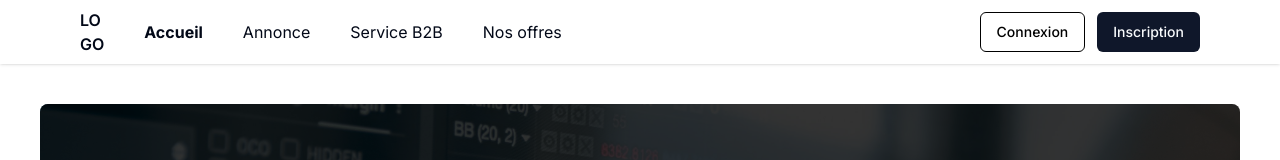
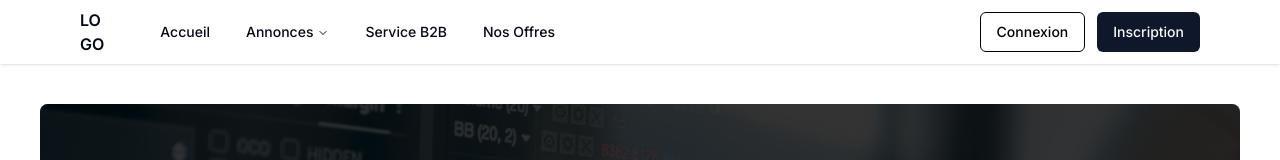
Before and after one commit to ZerguiniAli/Mohamed, a Next.js app: page / in a window 1280 px wide. Shown: the top 160 px of the page. Built offline with nearby package versions, Linux system fonts and the light colour scheme.

Commit message:
new update

```diff
--- a/package.json
+++ b/package.json
@@ -12,6 +12,7 @@
     "@radix-ui/react-dialog": "^1.0.5",
     "@radix-ui/react-icons": "^1.3.0",
     "@radix-ui/react-label": "^2.0.2",
+    "@radix-ui/react-navigation-menu": "^1.1.4",
     "@radix-ui/react-popover": "^1.0.7",
     "@radix-ui/react-select": "^2.0.0",
     "@radix-ui/react-separator": "^1.0.3",
--- a/src/components/AnnonceCard.tsx
+++ b/src/components/AnnonceCard.tsx
@@ -16,7 +16,7 @@
 
 export function AnnonceCard({ id, title, location, date, description, sectors }: AnnonceCardProps) {
   return (
-    <Card className="w-[350px] flex flex-col justify-between">
+    <Card className="w-[350px] flex flex-col justify-between bg-slate-50">
       <CardHeader>
         <CardTitle>{title}</CardTitle>
       </CardHeader>
--- a/src/components/NavBar.tsx
+++ b/src/components/NavBar.tsx
@@ -4,6 +4,7 @@
 import { useRouter } from 'next/navigation'
 import { ConnexionDialog } from './ConnexionDialog'
 import { InscriptionDialog } from './InscriptionDialog'
+import { NavigationMenuDemo } from './NavMenu'
 
 const NavBar = () => {
   const router = useRouter()
@@ -39,30 +40,8 @@
             </div>
             <div className="hidden md:block">
               <div className="ml-10 flex items-baseline space-x-10">
-                <h1
-                  className={getClassNames('/')}
-                  onClick={handleOnclick('/')}
-                >
-                  Accueil
-                </h1>
-                <h1
-                  className={getClassNames('/annonce')}
-                  onClick={handleOnclick('/annonce')}
-                >
-                  Annonce
-                </h1>
-                <h1
-                  className={getClassNames('/b2bservice')}
-                  onClick={handleOnclick('/b2bservice')}
-                >
-                  Service B2B
-                </h1>
-                <h1
-                  className={getClassNames('/offer')}
-                  onClick={handleOnclick('/offer')}
-                >
-                  Nos offres
-                </h1>
+
+                <NavigationMenuDemo/>
               </div>
             </div>
           </div>
--- /dev/null
+++ b/src/components/NavMenu.tsx
@@ -0,0 +1,153 @@
+"use client"
+
+import * as React from "react"
+import Link from "next/link"
+
+import { cn } from "@/lib/utils"
+import {
+  NavigationMenu,
+  NavigationMenuContent,
+  NavigationMenuItem,
+  NavigationMenuLink,
+  NavigationMenuList,
+  NavigationMenuTrigger,
+  navigationMenuTriggerStyle,
+} from "@/components/ui/navigation-menu"
+
+const components: { title: string; href: string }[] = [
+  {
+    title: "Toutes les annonces",
+    href: "/annonce",
+  },
+  {
+    title: "Avis d’appel d’offres",
+    href: "/annonce",
+  },
+  {
+    title: "Avis d'attribution",
+    href: "/annonce",
+  },
+  {
+    title: "Avis d’annulation",
+    href: "/annonce",
+  },
+  {
+    title: "Avis de prorogation de délais",
+    href: "/annonce",
+  },
+  {
+    title: "Mise en demeure et résiliation",
+    href: "/annonce",
+  },
+  {
+    title: "Réponse à une mise en demeure",
+    href: "/annonce",
+  },
+  {
+    title: "Avis d'Infructuosité",
+    href: "/annonce",
+  },
+  {
+    title: "Consultation",
+    href: "/annonce",
+  },
+  {
+    title: "Concours",
+    href: "/annonce",
+  },
+  {
+    title: "Résultat de concours",
+    href: "/annonce",
+  },
+  {
+    title: "Adjudication et avis de vente aux enchères",
+    href: "/annonce",
+  },
+  {
+    title: "Appel à manifestation d'intérêt",
+    href: "/annonce",
+  },
+  {
+    title: "Avis de Préselection",
+    href: "/annonce",
+  },
+  {
+    title: "Correction - Rectification",
+    href: "/annonce",
+  },
+  {
+    title: "Avis de préqualification",
+    href: "/annonce",
+  }
+];
+
+export function NavigationMenuDemo() {
+  return (
+    <NavigationMenu>
+      <NavigationMenuList>
+        <NavigationMenuItem>
+          <Link href="/" legacyBehavior passHref>
+            <NavigationMenuLink className={navigationMenuTriggerStyle()}>
+              Accueil
+            </NavigationMenuLink>
+          </Link>
+        </NavigationMenuItem>
+        <NavigationMenuItem>
+          <NavigationMenuTrigger>Annonces</NavigationMenuTrigger>
+          <NavigationMenuContent>
+            <ul className="grid w-[400px] gap-3 p-4 md:w-[500px] md:grid-cols-2 lg:w-[600px]">
+              {components.map((component) => (
+                <ListItem
+                  key={component.title}
+                  title={component.title}
+                  href={component.href}
+                >
+                </ListItem>
+              ))}
+            </ul>
+          </NavigationMenuContent>
+        </NavigationMenuItem>
+        <NavigationMenuItem>
+          <Link href="/b2bservice" legacyBehavior passHref>
+            <NavigationMenuLink className={navigationMenuTriggerStyle()}>
+              Service B2B
+            </NavigationMenuLink>
+          </Link>
+        </NavigationMenuItem>
+        <NavigationMenuItem>
+          <Link href="/offer" legacyBehavior passHref>
+            <NavigationMenuLink className={navigationMenuTriggerStyle()}>
+              Nos Offres
+            </NavigationMenuLink>
+          </Link>
+        </NavigationMenuItem>
+      </NavigationMenuList>
+    </NavigationMenu>
+  )
+}
+
+const ListItem = React.forwardRef<
+  React.ElementRef<"a">,
+  React.ComponentPropsWithoutRef<"a">
+>(({ className, title, children, ...props }, ref) => {
+  return (
+    <li>
+      <NavigationMenuLink asChild>
+        <a
+          ref={ref}
+          className={cn(
+            "block select-none space-y-1 rounded-md p-3 leading-none no-underline outline-none transition-colors hover:bg-accent hover:text-accent-foreground focus:bg-accent focus:text-accent-foreground",
+            className
+          )}
+          {...props}
+        >
+          <div className="text-sm font-medium leading-none">{title}</div>
+          <p className="line-clamp-2 text-sm leading-snug text-muted-foreground">
+            {children}
+          </p>
+        </a>
+      </NavigationMenuLink>
+    </li>
+  )
+})
+ListItem.displayName = "ListItem"
--- /dev/null
+++ b/src/components/ui/navigation-menu.tsx
@@ -0,0 +1,128 @@
+import * as React from "react"
+import * as NavigationMenuPrimitive from "@radix-ui/react-navigation-menu"
+import { cva } from "class-variance-authority"
+import { ChevronDown } from "lucide-react"
+
+import { cn } from "@/lib/utils"
+
+const NavigationMenu = React.forwardRef<
+  React.ElementRef<typeof NavigationMenuPrimitive.Root>,
+  React.ComponentPropsWithoutRef<typeof NavigationMenuPrimitive.Root>
+>(({ className, children, ...props }, ref) => (
+  <NavigationMenuPrimitive.Root
+    ref={ref}
+    className={cn(
+      "relative z-10 flex max-w-max flex-1 items-center justify-center",
+      className
+    )}
+    {...props}
+  >
+    {children}
+    <NavigationMenuViewport />
+  </NavigationMenuPrimitive.Root>
+))
+NavigationMenu.displayName = NavigationMenuPrimitive.Root.displayName
+
+const NavigationMenuList = React.forwardRef<
+  React.ElementRef<typeof NavigationMenuPrimitive.List>,
+  React.ComponentPropsWithoutRef<typeof NavigationMenuPrimitive.List>
+>(({ className, ...props }, ref) => (
+  <NavigationMenuPrimitive.List
+    ref={ref}
+    className={cn(
+      "group flex flex-1 list-none items-center justify-center space-x-1",
+      className
+    )}
+    {...props}
+  />
+))
+NavigationMenuList.displayName = NavigationMenuPrimitive.List.displayName
+
+const NavigationMenuItem = NavigationMenuPrimitive.Item
+
+const navigationMenuTriggerStyle = cva(
+  "group inline-flex h-10 w-max items-center justify-center rounded-md bg-background px-4 py-2 text-sm font-medium transition-colors hover:bg-accent hover:text-accent-foreground focus:bg-accent focus:text-accent-foreground focus:outline-none disabled:pointer-events-none disabled:opacity-50 data-[active]:bg-accent/50 data-[state=open]:bg-accent/50"
+)
+
+const NavigationMenuTrigger = React.forwardRef<
+  React.ElementRef<typeof NavigationMenuPrimitive.Trigger>,
+  React.ComponentPropsWithoutRef<typeof NavigationMenuPrimitive.Trigger>
+>(({ className, children, ...props }, ref) => (
+  <NavigationMenuPrimitive.Trigger
+    ref={ref}
+    className={cn(navigationMenuTriggerStyle(), "group", className)}
+    {...props}
+  >
+    {children}{" "}
+    <ChevronDown
+      className="relative top-[1px] ml-1 h-3 w-3 transition duration-200 group-data-[state=open]:rotate-180"
+      aria-hidden="true"
+    />
+  </NavigationMenuPrimitive.Trigger>
+))
+NavigationMenuTrigger.displayName = NavigationMenuPrimitive.Trigger.displayName
+
+const NavigationMenuContent = React.forwardRef<
+  React.ElementRef<typeof NavigationMenuPrimitive.Content>,
+  React.ComponentPropsWithoutRef<typeof NavigationMenuPrimitive.Content>
+>(({ className, ...props }, ref) => (
+  <NavigationMenuPrimitive.Content
+    ref={ref}
+    className={cn(
+      "left-0 top-0 w-full data-[motion^=from-]:animate-in data-[motion^=to-]:animate-out data-[motion^=from-]:fade-in data-[motion^=to-]:fade-out data-[motion=from-end]:slide-in-from-right-52 data-[motion=from-start]:slide-in-from-left-52 data-[motion=to-end]:slide-out-to-right-52 data-[motion=to-start]:slide-out-to-left-52 md:absolute md:w-auto ",
+      className
+    )}
+    {...props}
+  />
+))
+NavigationMenuContent.displayName = NavigationMenuPrimitive.Content.displayName
+
+const NavigationMenuLink = NavigationMenuPrimitive.Link
+
+const NavigationMenuViewport = React.forwardRef<
+  React.ElementRef<typeof NavigationMenuPrimitive.Viewport>,
+  React.ComponentPropsWithoutRef<typeof NavigationMenuPrimitive.Viewport>
+>(({ className, ...props }, ref) => (
+  <div className={cn("absolute left-0 top-full flex justify-center")}>
+    <NavigationMenuPrimitive.Viewport
+      className={cn(
+        "origin-top-center relative mt-1.5 h-[var(--radix-navigation-menu-viewport-height)] w-full overflow-hidden rounded-md border bg-popover text-popover-foreground shadow-lg data-[state=open]:animate-in data-[state=closed]:animate-out data-[state=closed]:zoom-out-95 data-[state=open]:zoom-in-90 md:w-[var(--radix-navigation-menu-viewport-width)]",
+        className
+      )}
+      ref={ref}
+      {...props}
+    />
+  </div>
+))
+NavigationMenuViewport.displayName =
+  NavigationMenuPrimitive.Viewport.displayName
+
+const NavigationMenuIndicator = React.forwardRef<
+  React.ElementRef<typeof NavigationMenuPrimitive.Indicator>,
+  React.ComponentPropsWithoutRef<typeof NavigationMenuPrimitive.Indicator>
+>(({ className, ...props }, ref) => (
+  <NavigationMenuPrimitive.Indicator
+    ref={ref}
+    className={cn(
+      "top-full z-[1] flex h-1.5 items-end justify-center overflow-hidden data-[state=visible]:animate-in data-[state=hidden]:animate-out data-[state=hidden]:fade-out data-[state=visible]:fade-in",
+      className
+    )}
+    {...props}
+  >
+    <div className="relative top-[60%] h-2 w-2 rotate-45 rounded-tl-sm bg-border shadow-md" />
+  </NavigationMenuPrimitive.Indicator>
+))
+NavigationMenuIndicator.displayName =
+  NavigationMenuPrimitive.Indicator.displayName
+
+export {
+  navigationMenuTriggerStyle,
+  NavigationMenu,
+  NavigationMenuList,
+  NavigationMenuItem,
+  NavigationMenuContent,
+  NavigationMenuTrigger,
+  NavigationMenuLink,
+  NavigationMenuIndicator,
+  NavigationMenuViewport,
+}
```
Also changed, not shown: 1 other file (tests, documents, lock files or other folders).
